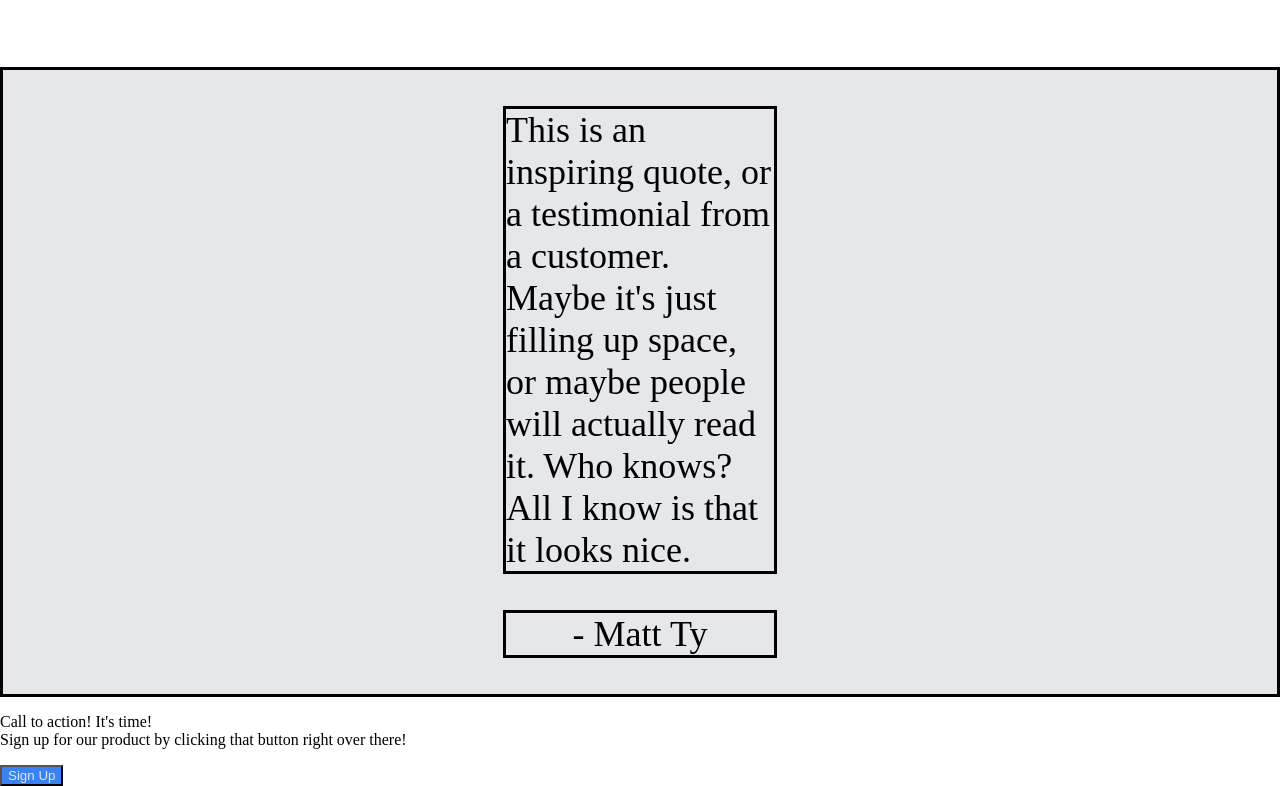
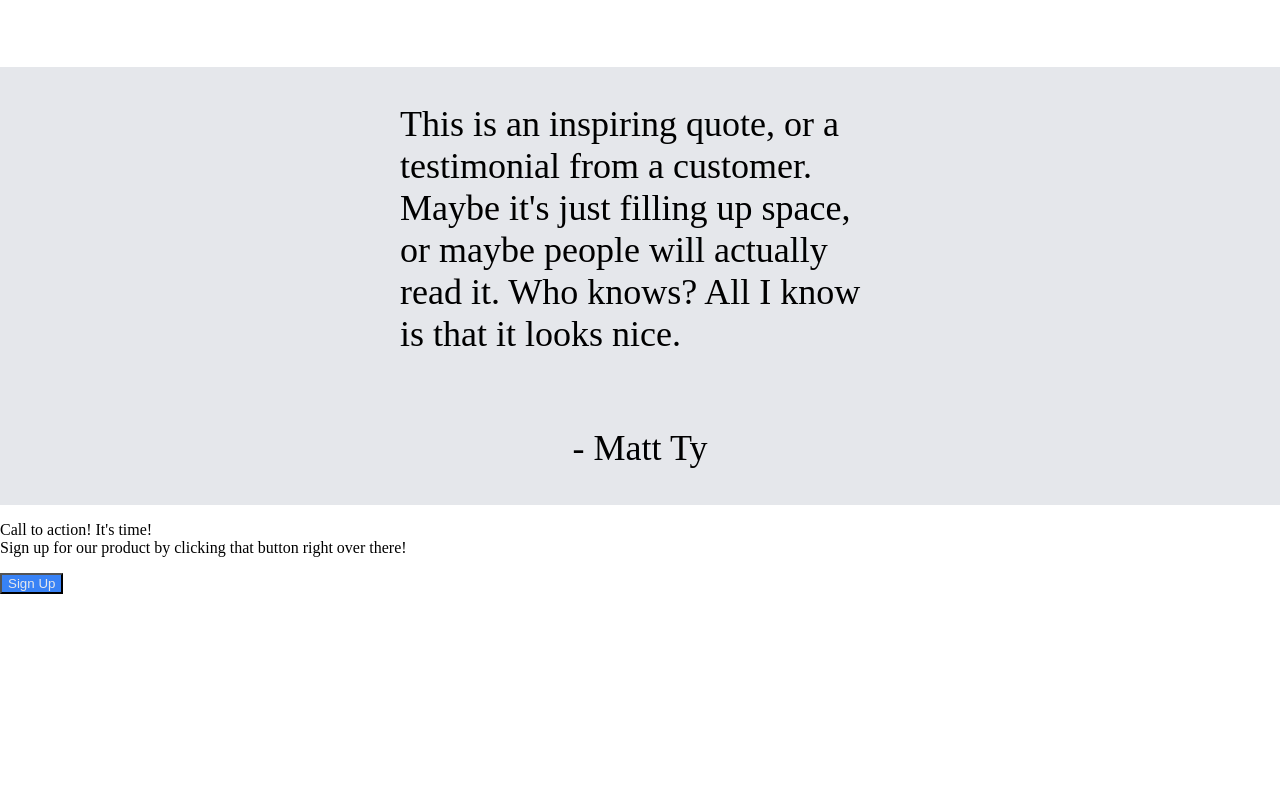
Before and after one commit to MatthewHTy/Landing-Page-Refresher, a plain HTML site: page index.html in a window 1280 px wide. Shown: the part 623-1409 px from the top of the page. After the commit the page ends 1217 px from the top, so only its background shows below. Drawn offline with Linux system fonts and the light colour scheme.

Commit message:
added cta quote section

```diff
--- a/styles.css
+++ b/styles.css
@@ -70,14 +70,16 @@ ul {
 
 .quote {
     background-color: #E5E7EB;
-    border: solid;
+    display: flex;
+    flex-direction: column;
+    align-items: center;
+    justify-content: center;
 }
 
 .quote p {
     padding: 0;
-    margin-left: 500px;
-    margin-right: 500px;
-    border: solid;
+    margin-left: 400px;
+    margin-right: 400px;
     display: flex;
     align-items: center;
     justify-content: center;
```
